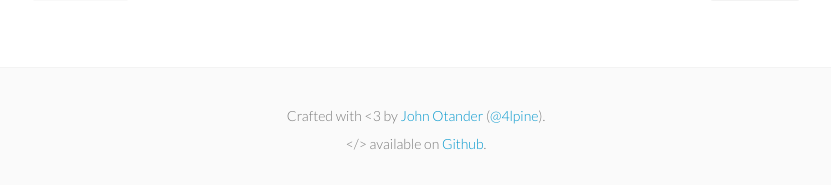
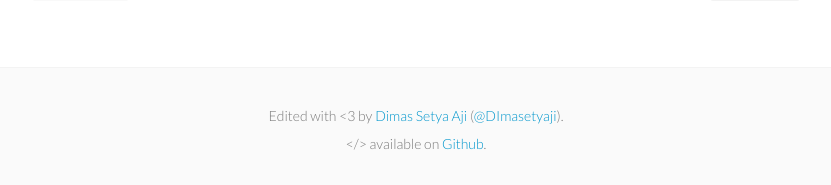
Before and after one commit to D3f4lt/d3f4lt.github.io, a Jekyll site: the page built from index.html, in a window 1280 px wide. Shown: the part 1101-1286 px from the top of the page, without its empty margins (224-1055 px from the left). Built offline with Jekyll 4.4.1, drawn with Linux system fonts in a browser that asks for light colours; nearby versions of some CDN libraries; the list of posts is cut into pages by our own code.

Commit message:
Update footer.html

```diff
--- a/_includes/footer.html
+++ b/_includes/footer.html
@@ -2,8 +2,8 @@
   <div class="p2 wrap">
     <div class="measure mt1 center">
       <small>
-        Crafted with &lt;3 by <a href="http://johnotander.com">John Otander</a> (<a href="https://twitter.com/4lpine">@4lpine</a>).<br>
-        &lt;/&gt; available on <a href="https://github.com/johnotander/pixyll">Github</a>.
+        Edited with &lt;3 by <a href="http://d3f4lt.github.io">Dimas Setya Aji</a> (<a href="https://twitter.com/DImasetyaji">@DImasetyaji</a>).<br>
+        &lt;/&gt; available on <a href="https://github.com/D3f4lt">Github</a>.
       </small>
     </div>
   </div>
```
